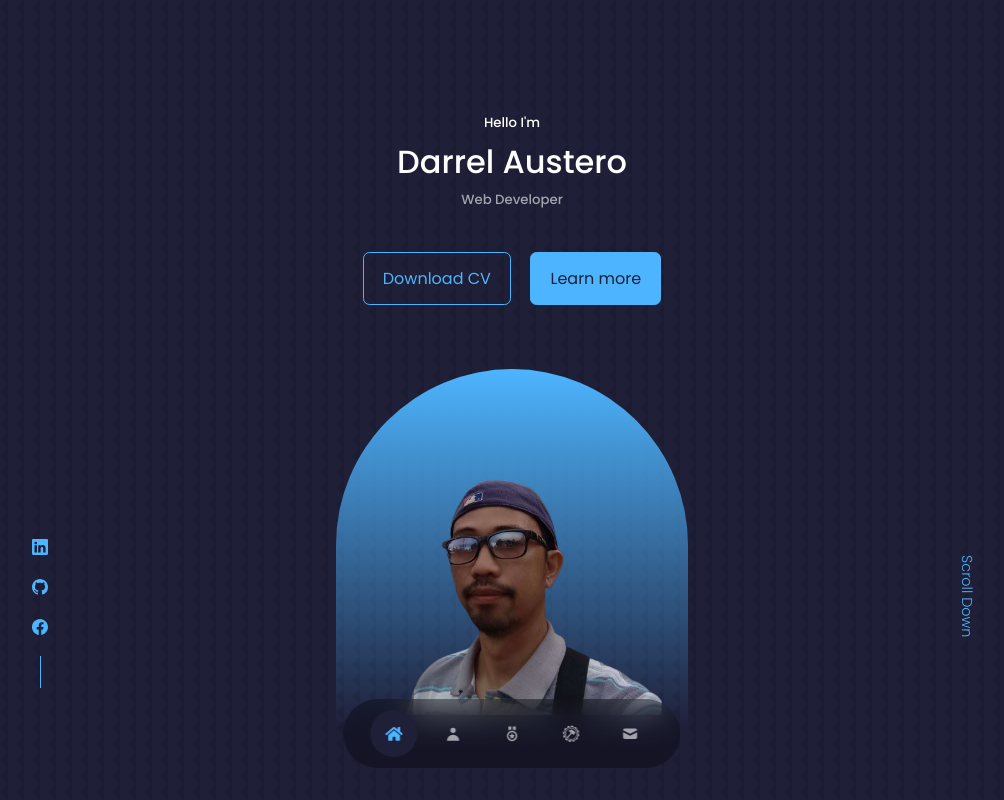
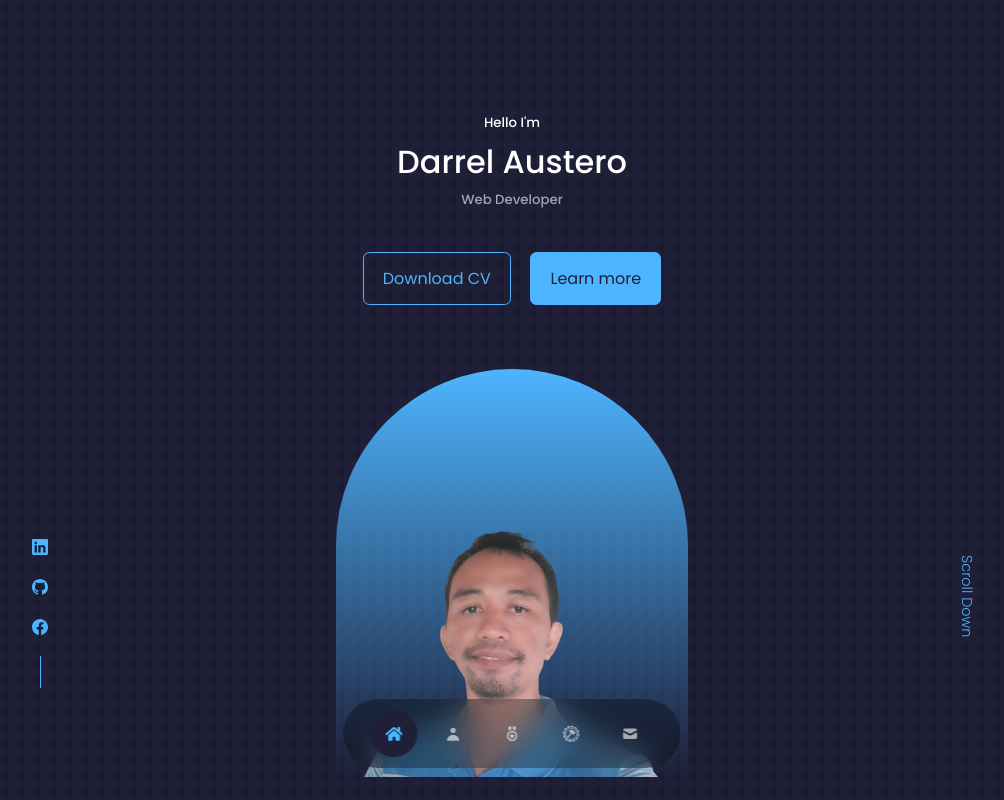
Before and after one commit to darrelaustero2022/reactPortfolio, a React (Create React App) app: page / in a window 1280 px wide. Shown: the top 800 px of the page, without its empty margins (128-1132 px from the left). Built offline with nearby package versions, Linux system fonts and the light colour scheme.

Commit message:
change photo

```diff
--- a/src/Components/About/About.jsx
+++ b/src/Components/About/About.jsx
@@ -1,6 +1,6 @@
 import React from 'react'
 import './about.css'
-import ME from '../../Assets/about me.jpg'
+import ME from '../../Assets/aboutdax.png'
 import {FaMedal} from 'react-icons/fa'
 import {AiOutlineUsergroupAdd} from 'react-icons/ai'
 import {CgWebsite} from 'react-icons/cg'
--- a/src/Components/Header/Header.jsx
+++ b/src/Components/Header/Header.jsx
@@ -1,7 +1,7 @@
 import React from 'react'
 import './header.css'
 import CTA from './CTA'
-import ME from '../../Assets/homepic.png'
+import ME from '../../Assets/homedax.png'
 import HeaderSocials from './HeaderSocials'
 
 const Header = () => {
--- a/src/Components/Header/header.css
+++ b/src/Components/Header/header.css
@@ -45,14 +45,16 @@ h1, h5 {
 .me {
    background: linear-gradient(var(--color-primary), transparent);
    width: 22rem;
-   height: 22.5rem;
+   height: 25.5rem;
    position: absolute;
    left: calc(50% - 11rem);
    margin-top: 4rem;
    border-radius: 12rem 12rem 0 0;
    overflow: hidden;
    padding: 5rem 1.5rem 1.5rem 1.5rem;
+
 }
+
 /*=============== Scrolldown ==============*/
 .scroll__down {
     position: absolute;
```
Also changed, not shown: src/Assets/aboutdax.png (added), src/Assets/homedax.png (added).
